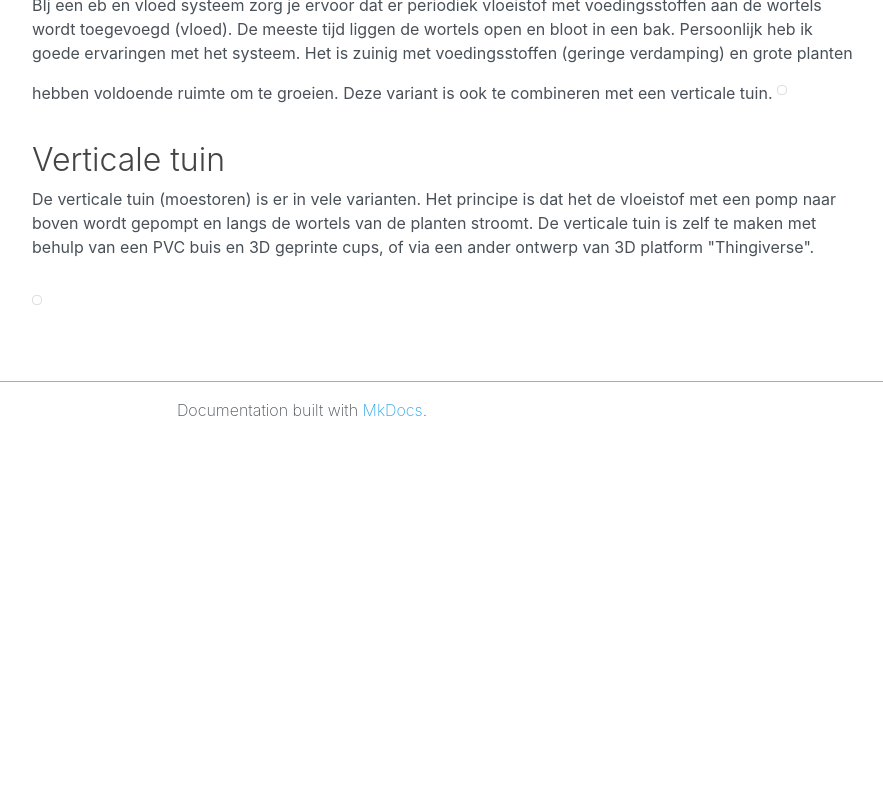
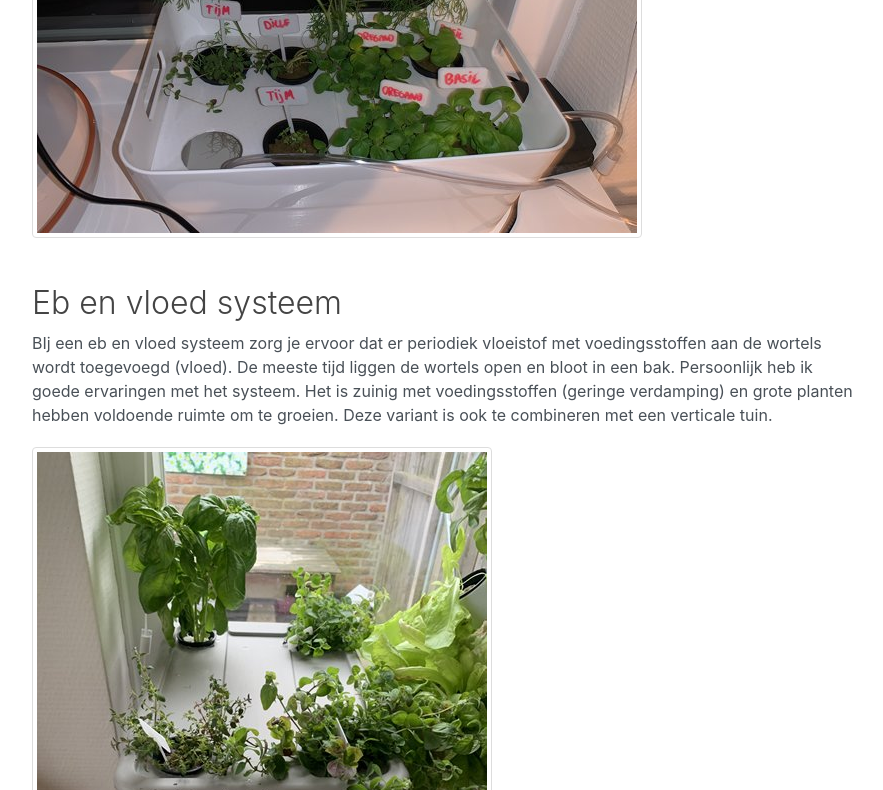
Before and after one commit to moestoren/moestoren.github.io, a plain HTML site: page materiaal/moestoren/index.html in a window 1280 px wide. Shown: the part 704-1494 px from the top of the page, without its empty margins (338-1221 px from the left). Before the commit the page ends 1142 px from the top, so only its background shows below. Drawn offline with nearby package versions, Linux system fonts and the light colour scheme.

Commit message:
Deployed 51cc208 with MkDocs version: 1.1

```diff
--- a/materiaal/moestoren/index.html
+++ b/materiaal/moestoren/index.html
@@ -124,14 +124,14 @@ Persoonlijk gebruik ik een 3D printer in combinatie met goedkope beschikbare mat
 <p>Zo'n beetje de makkelijkste manier om met hydrocultuur te beginnen. Het principe is eenvouding; tijdens de groei verbruikt de plant water en voedingsstoffen. Je begint met een volle bak, fles of pot met voedingsstoffen. Als de plant gaat groeien (en dus ook de wortels) daalt het niveau van de voeding. Daardoor nemen de wortels ook zuurstof op. Als de plant volgroeid is, dan is de vloeistof op en kun je oogsten, of misschien in de tuin zetten, of weer een beetje bij vullen. Maar let op, bij het bijvullen vul je niet teveel bij anders verdrinkt de plant.</p>
 <h3 id="zuurstof-toevoegen">Zuurstof toevoegen</h3>
 <p>Als je een aquariumpompje toevoegt aan de vloeistof worden de mineralen beter opgenomen door de wortels. </p>
-<p><img alt="" src="/docs/img/kratky-box-02.jpg" /></p>
+<p><img alt="" src="/img/kratky-box-02.jpg" /></p>
 <h2 id="eb-en-vloed-systeem">Eb en vloed systeem</h2>
 <p>BIj een eb en vloed systeem zorg je ervoor dat er periodiek vloeistof met voedingsstoffen aan de wortels wordt toegevoegd (vloed). De meeste tijd liggen de wortels open en bloot in een bak. Persoonlijk heb ik goede ervaringen met het systeem. Het is zuinig met voedingsstoffen (geringe verdamping) en grote planten hebben voldoende ruimte om te groeien.
 Deze variant is ook te combineren met een verticale tuin.
-<img alt="" src="/docs/img/Hydro_flood_2.jpg" /></p>
+<img alt="" src="/img/Hydro_flood_2.jpg" /></p>
 <h2 id="verticale-tuin">Verticale tuin</h2>
 <p>De verticale tuin (moestoren) is er in vele varianten. Het principe is dat het de vloeistof met een pomp naar boven wordt gepompt en langs de wortels van de planten stroomt. De verticale tuin is zelf te maken met behulp van een PVC buis en 3D geprinte cups, of via een ander ontwerp van 3D platform "Thingiverse".</p>
-<p><img alt="" src="/docs/img/vertical3Dhydroponig_1.jpg" /></p></div>
+<p><img alt="" src="/img/vertical3Dhydroponig_1.jpg" /></p></div>
             </div>
         </div>
 
```
Also changed, not shown: index.html (+1 -1 lines), 1 other file.
